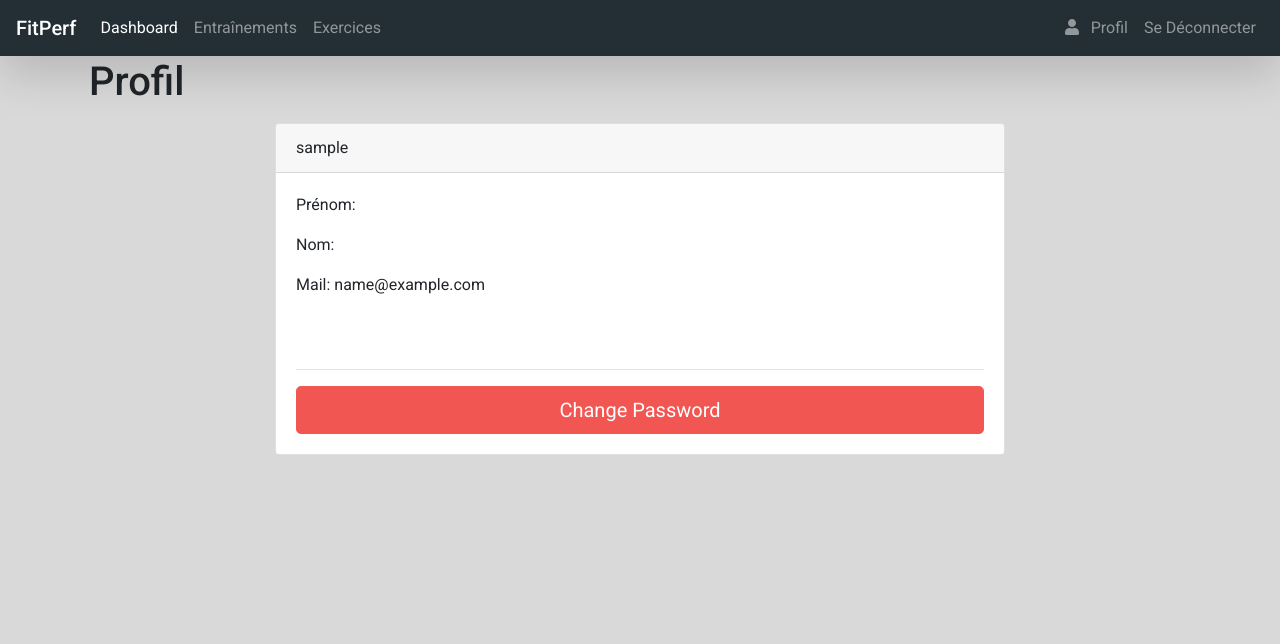
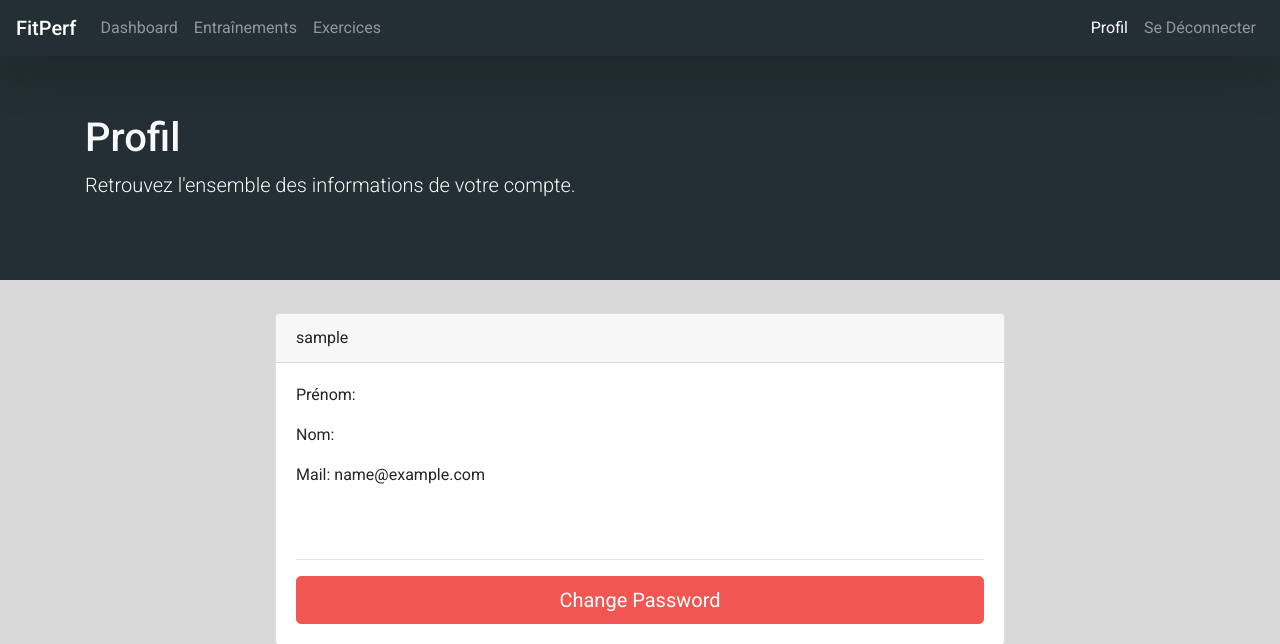
Before and after one commit to JN-Lab/fitperf, a Django app: page /app/profile/ in a window 1280 px wide. Shown: the top 644 px of the page. Run offline with Django 3.2, Linux system fonts and the light colour scheme; the visitor is signed in with stand-in values (Sample User, id 1); data comes from the database, SQL or seed files in the repository; some libraries are stand-ins or nearby versions.

Commit message:
work on responsive nav

```diff
--- a/fitperf/program_builder/templates/program_builder/base.html
+++ b/fitperf/program_builder/templates/program_builder/base.html
@@ -24,25 +24,36 @@
 <body>
     <nav id="main-nav" class="navbar navbar-expand-lg navbar-dark bg-dark fixed-top shadow-lg">
         <span class="navbar-brand mb-0 h1">FitPerf</span>
+        <span class="nav-custom-page-title text-light font-weight-bold">
+            {% if title == 'homepage' %}
+                Dashboard
+            {% elif title == 'exercises' %}
+                Exercices
+            {% elif title == 'trainings' %}
+                Entraînements
+            {% elif title == 'profile' %}
+                Profil
+            {% endif %}
+        </span>
         <button class="navbar-toggler" type="button" data-toggle="collapse" data-target="#headerNav" aria-controls="headerNav" aria-expanded="true" aria-label="Toggle navigation">
             <span class="navbar-toggler-icon"></span>
         </button>
         <div class="collapse navbar-collapse" id="headerNav">
             <ul class="navbar-nav mr-auto">
                 <li class="nav-item">
-                    <a class="nav-link active" href="{% url 'program_builder:homepage' %}">Dashboard</a>
+                    <a class="nav-link {% if title == 'homepage' %} active {% endif %}" href="{% url 'program_builder:homepage' %}">Dashboard</a>
                 </li>
                 <li class="nav-item">
-                    <a class="nav-link" href="{% url 'program_builder:trainings_list' %}">Entraînements</a>
+                    <a class="nav-link {% if title == 'trainings' %} active {% endif %}" href="{% url 'program_builder:trainings_list' %}">Entraînements</a>
                 </li>
                 <li class="nav-item">
-                    <a class="nav-link" href="{% url 'program_builder:exercises_list' %}">Exercices</a>
+                    <a class="nav-link {% if title == 'exercises' %} active {% endif %}" href="{% url 'program_builder:exercises_list' %}">Exercices</a>
                 </li>
             </ul>
 
             <ul class="navbar-nav">
                 <li class=nav-item>
-                    <a class="nav-link" href="{% url 'program_builder:profile' %}"><i class="fas fa-user mr-2"></i> Profil</a>
+                    <a class="nav-link {% if title == 'profile' %} active {% endif %}" href="{% url 'program_builder:profile' %}">Profil</a>
                 </li>
                 <li class=nav-item>
                     <a class="nav-link" href="{% url 'authentification:log_out' %}">Se Déconnecter</a>
--- a/fitperf/program_builder/templates/program_builder/exercises_list.html
+++ b/fitperf/program_builder/templates/program_builder/exercises_list.html
@@ -3,7 +3,7 @@
 {% block title %}Fitperf - Exercices{% endblock %}
 {% block content %}
 {% load static %}
-<div class="jumbotron jumbotron-fluid bg-dark text-light">
+<div class="jumbotron jumbotron-fluid jumbotron-desktop-only bg-dark text-light">
     <div class="container">
         <h1>Exercices</h1>
         <p class="lead">Retrouvez l'ensemble des exercices disponibles avec lesquels vous pouvez composez vos entraînements.</p>
--- a/fitperf/program_builder/templates/program_builder/profile.html
+++ b/fitperf/program_builder/templates/program_builder/profile.html
@@ -3,10 +3,13 @@
 {% block title %}Fitperf - Page Exercice{% endblock %}
 {% block content %}
 {% load static %}
+<div class="jumbotron jumbotron-fluid jumbotron-desktop-only bg-dark text-light">
+    <div class="container">
+        <h1>Profil</h1>
+        <p class="lead">Retrouvez l'ensemble des informations de votre compte.</p>
+    </div>
+</div>
 <main class="container">
-    <div class="row mx-1 my-2 justify-content-between">
-        <h1 class="d-inline">Profil</h1>
-    </div>
     <div class="row">
         <div class="col-12">
             {% if messages %}
--- a/fitperf/program_builder/templates/program_builder/trainings_list.html
+++ b/fitperf/program_builder/templates/program_builder/trainings_list.html
@@ -3,10 +3,10 @@
 {% block title %}Fitperf - Exercices{% endblock %}
 {% block content %}
 {% load static %}
-<div class="jumbotron jumbotron-fluid bg-dark text-light">
+<div class="jumbotron jumbotron-fluid jumbotron-desktop-only bg-dark text-light">
     <div class="container">
         <h1>Entraînements</h1>
-        <p class="lead">Retrouvez l'ensemble des entraînementsque vous avez effectué.</p>
+        <p class="lead">Retrouvez l'ensemble des entraînements que vous avez effectué.</p>
     </div>
 </div>
 <main class="container">
--- a/fitperf/program_builder/views.py
+++ b/fitperf/program_builder/views.py
@@ -26,6 +26,7 @@ def homepage(request):
     This is just a view to have an homepage for the example.
     Usually, this view will be out of the application in another project
     """
+    title = "homepage"
     return render(request, 'homepage.html', locals())
 
 @login_required
@@ -61,6 +62,7 @@ def exercises_list(request):
         'custom_exercises_number': len([exercise for exercise in exercises if not exercise["is_default"]]),
         'pb_number': len([exercise for exercise in exercises if exercise["pb"] != 0]),
         'new_exercise_form': new_exercise_form,
+        'title': 'exercises'
     }
     return render(request, 'exercises_list.html', context)
 
@@ -84,6 +86,11 @@ def exercise_page(request, exercise_pk):
 
     treatment = DataTreatment()
     exercise_dict = treatment.get_one_exercise_in_dict_linked_to_one_user(exercise_pk, request.user)
+    context = {
+     'exercise_dict': exercise_dict,
+     'title': 'exercises',
+     'date': datetime.now()
+    }
     if request.method == "POST":
         db_training = DBTraining()
         db_exercise = DBExercise()
@@ -95,10 +102,9 @@ def exercise_page(request, exercise_pk):
         else:
             messages.error(request, """Un problème a été rencontré lors de la création de votre entraînement.
                                     Veuillez réessayer s'il vous plait.""")
-            return render(request, "exercise_page.html", {"exercise_dict": exercise_dict})
+            return render(request, "exercise_page.html", context)
     else:
-        date = datetime.now()
-        return render(request, 'exercise_page.html', {"exercise_dict": exercise_dict, "date": date})
+        return render(request, 'exercise_page.html', context)
 
 @login_required
 def delete_exercise(request, exercise_pk):
@@ -141,6 +147,7 @@ def trainings_list(request):
             training["exercise"]["pb"] = tools.convert_seconds_into_time(training["exercise"]["pb"])
 
     context = {
+        "title": 'trainings',
         "trainings": trainings,
         "trainings_number": len(trainings),
         "trainings_done_number": len([training for training in trainings if training["done"]]),
@@ -162,4 +169,9 @@ def profile(request):
     else:
         form = PasswordChangeCustomForm(request.user)
     user = User.objects.get(pk=request.user.pk)
-    return render(request, "profile.html", locals())
+    context = {
+        'user': user,
+        'title': 'profile',
+        'form': form
+    }
+    return render(request, "profile.html", context)
--- a/fitperf/static/scss/base/_base.scss
+++ b/fitperf/static/scss/base/_base.scss
@@ -5,8 +5,6 @@ body {
     font-family: $font-stack;
     padding-top: 25px;
 }
-
-// Navigation
 
 @include media-breakpoint-up(md) {
     body {
@@ -19,11 +17,20 @@ body {
     .cta-custom-lg-screen {
         display: block;
     }
+
+    .nav-custom-page-title {
+        display: none;
+    }
+
+    .jumbotron-desktop-only {
+        display: block;
+    }
 }
 
 @include media-breakpoint-down(md) {
     body {
         margin-bottom: 25px;
+        padding-top: 50px;
     }
 
     .cta-custom-sm-screen {
@@ -33,4 +40,16 @@ body {
     .cta-custom-lg-screen {
         display: none;
     }
+
+    .nav-custom-page-title {
+        display: block;
+    }
+
+    .jumbotron-desktop-only {
+        display: none;
+    }
+
+    .jumbotron {
+        margin-top: -25px;
+    }
 }
```
Also changed, not shown: fitperf/static/css/main.css, 1 other file.
